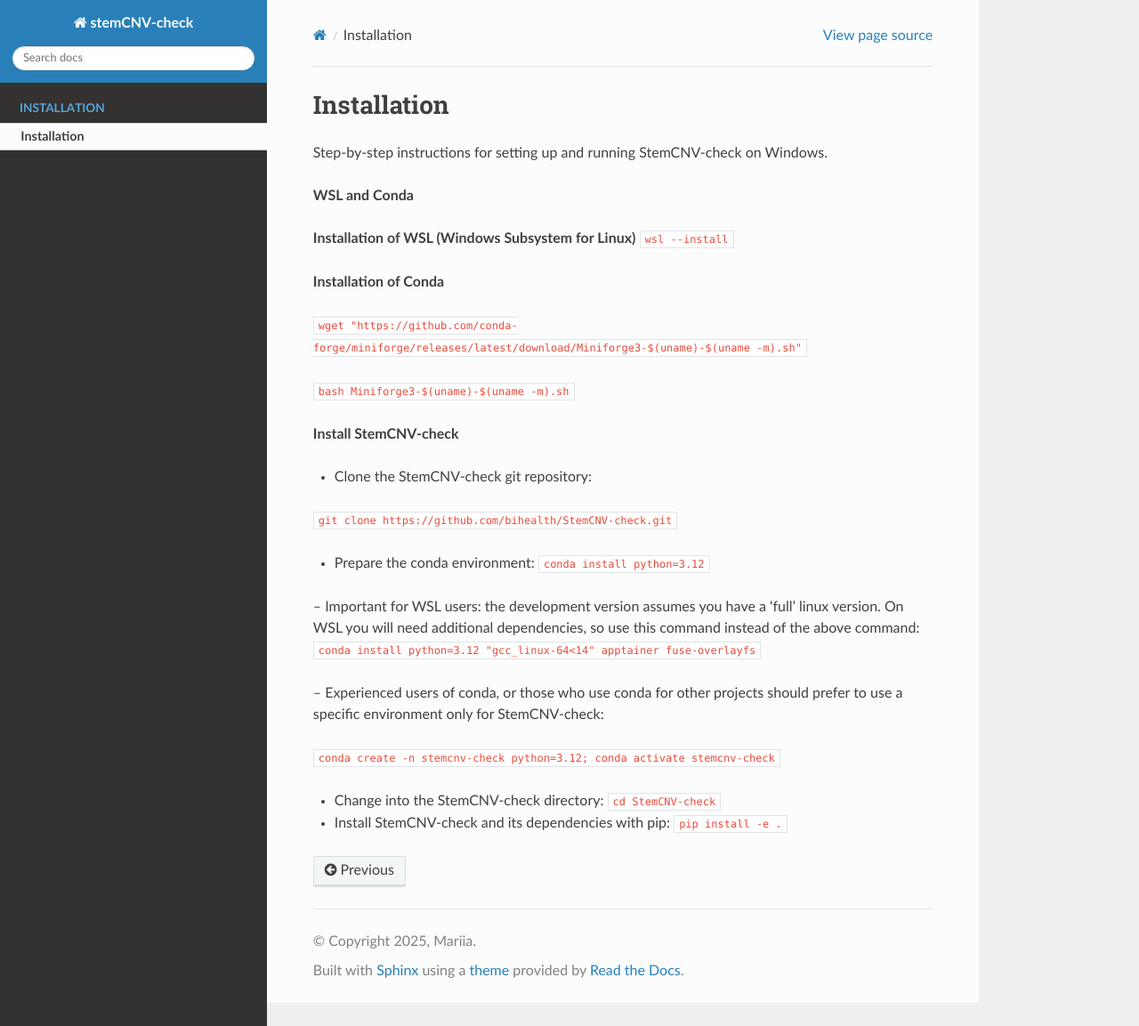
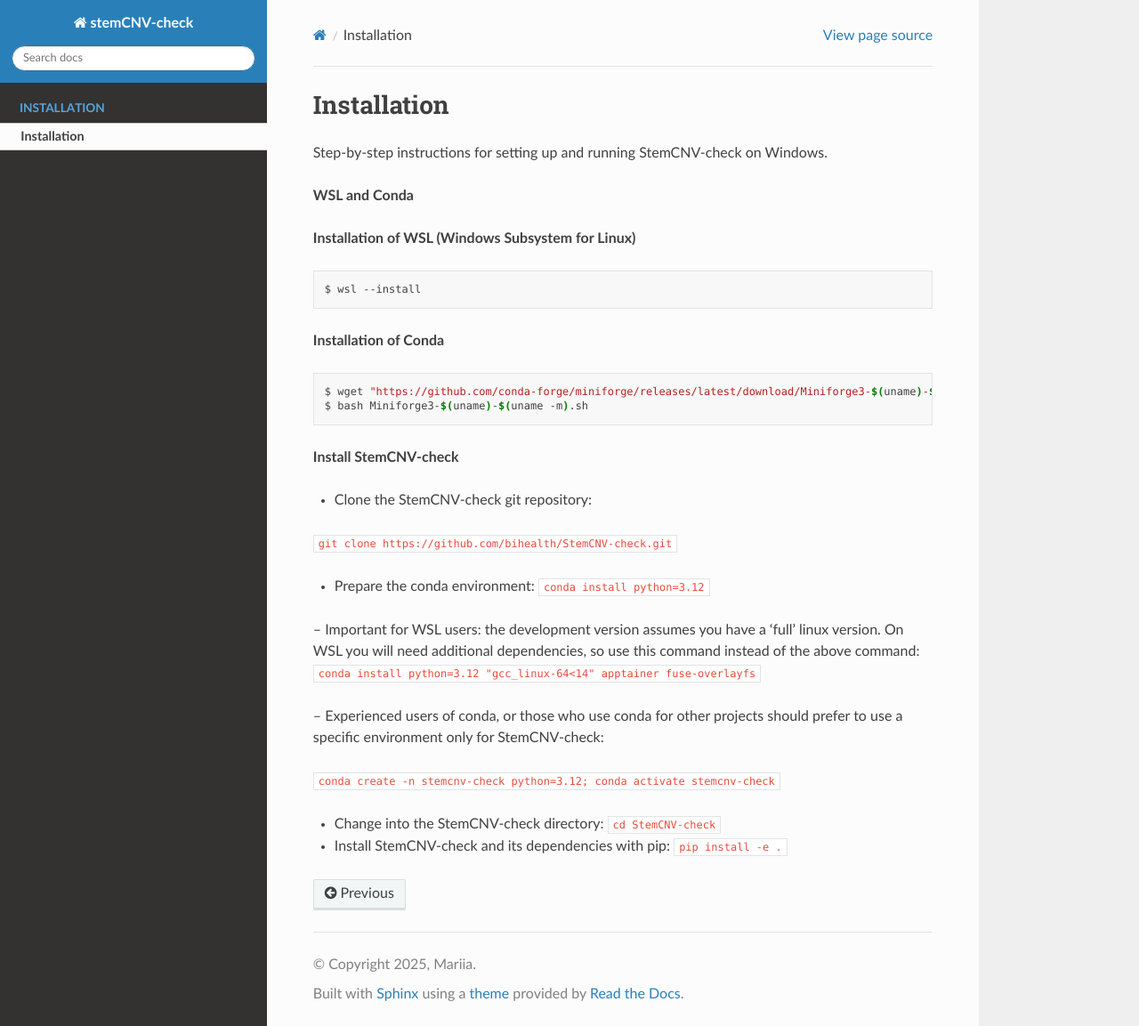
Before and after one commit to icalledmyselfmoon/stemCNV_check_Read_the_docs, a Sphinx documentation site: the page built from source/installation.rst, in a window 1280 px wide and 1153 px high. Shown: the whole window at 89% size. Built offline with Sphinx 7.4.7 and the Read the Docs theme 3.1.0, drawn with Linux system fonts in a browser that asks for light colours.

Commit message:
Update installation.rst

```diff
--- a/source/installation.rst
+++ b/source/installation.rst
@@ -6,15 +6,17 @@
 **WSL and Conda**
 
 **Installation of WSL (Windows Subsystem for Linux)**
-``wsl --install``
+
+.. code:: bash
+
+   $ wsl --install
 
 **Installation of Conda**
 
-``wget "https://github.com/conda-forge/miniforge/releases/latest/download/Miniforge3-$(uname)-$(uname -m).sh"``
+.. code:: bash
 
-``bash Miniforge3-$(uname)-$(uname -m).sh``
-
-
+   $ wget "https://github.com/conda-forge/miniforge/releases/latest/download/Miniforge3-$(uname)-$(uname -m).sh"
+   $ bash Miniforge3-$(uname)-$(uname -m).sh
 
 **Install StemCNV-check**
 
```
